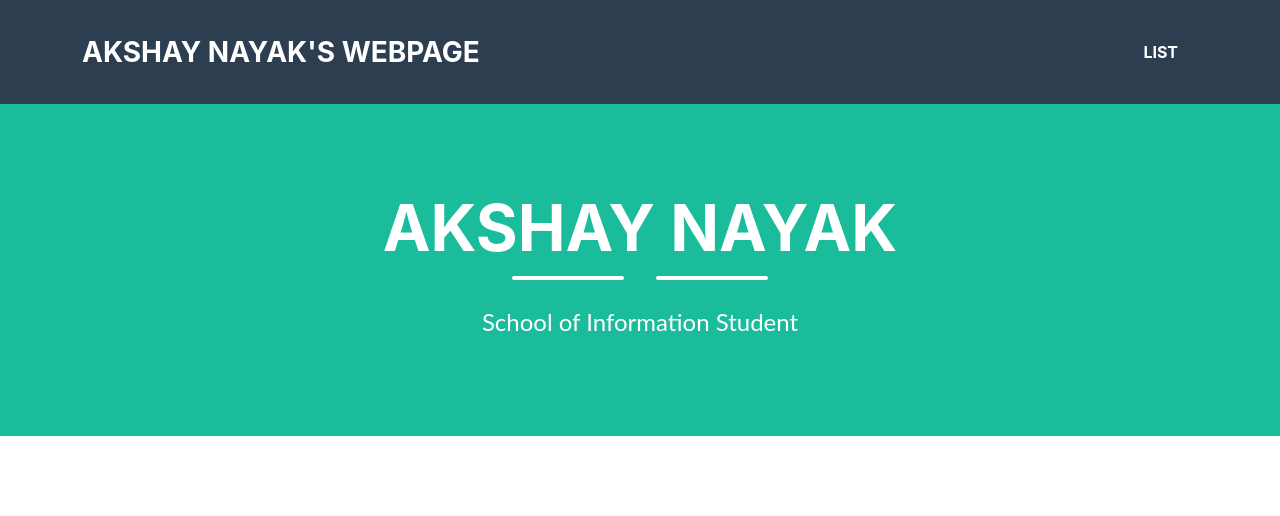
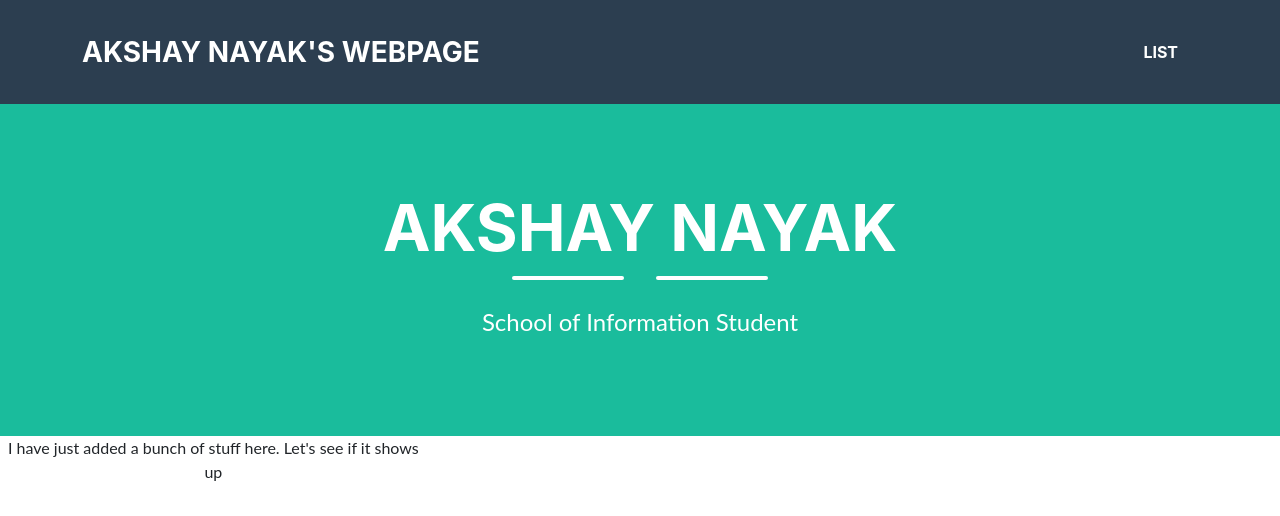
Before and after one commit to akshayt19nayak/akshayt19nayak.github.io, a plain HTML site: page index.html in a window 1280 px wide. Drawn offline with Linux system fonts and the light colour scheme.

Commit message:
info 202: initial commit

```diff
--- a/index.html
+++ b/index.html
@@ -37,7 +37,7 @@
 
             <div class="col-md-6 col-lg-4 mb-5">
                 <!-- put your bio paragraph here; remember to use the correct html tags -->
-
+                <p>I have just added a bunch of stuff here. Let's see if it shows up</p>
             </div>
         </section>
     </body>
```
